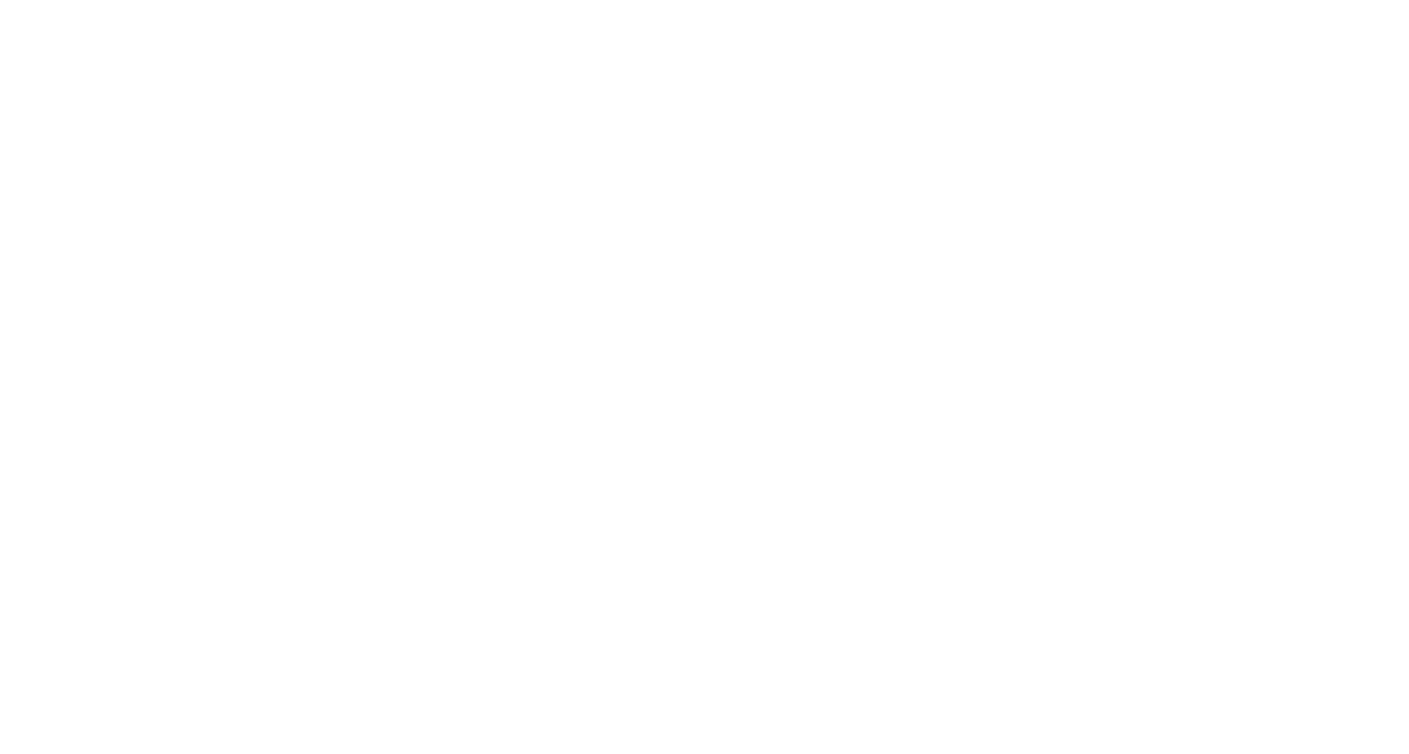
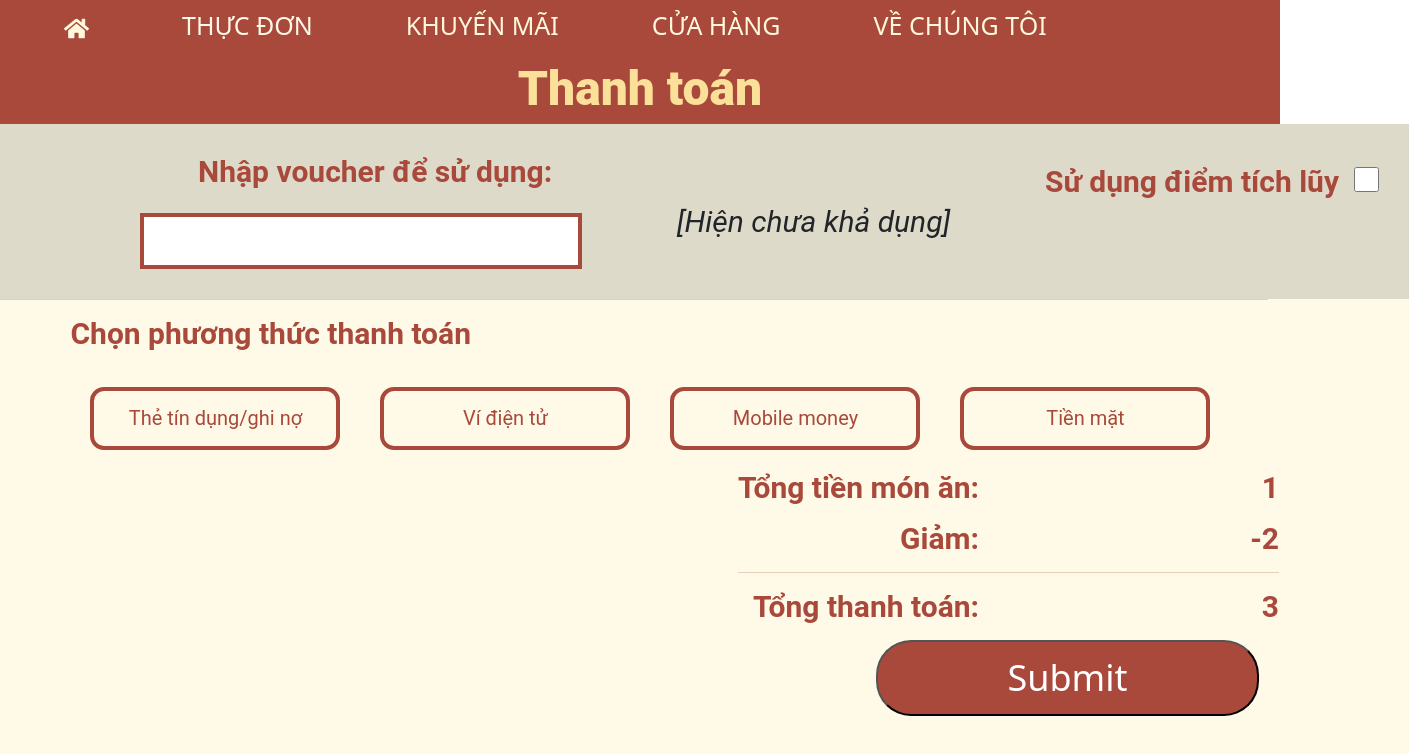
Before and after one commit to hoangduy181/RestaurantPOS, a React (Create React App) app in the folder ResPos/reactapp/: page /Payment in a window 1280 px wide. Before the commit this address had no page. Shown: the top 754 px of the page, 1409 px wide, since content can reach past the window. Built offline with nearby package versions, Linux system fonts and the light colour scheme.

Commit message:
update Payment Component

```diff
--- a/ResPos/reactapp/src/App.js
+++ b/ResPos/reactapp/src/App.js
@@ -3,6 +3,7 @@
 import CartScreen from './ComponentJS/OrderComponent/Orderjs/CartScreen';
 import Feedback from './ComponentJS/Feedback/js/feedback';
 import Seat from './ComponentJS/Payment/js/Seat';
+import Payment from './ComponentJS/Payment/js/Payment';
 import { BrowserRouter as Router, Routes, Route,Link,useRoutes } from "react-router-dom"
 function App() {
   let routes = useRoutes([
@@ -10,6 +11,7 @@
     { path: "/Cart", element: <CartScreen /> },
     { path: "/Feedback", element: <Feedback /> },
     { path: "/Seat", element: <Seat /> },
+    { path: "/Payment", element: <Payment />},
   ]);
   return (
     routes
--- a/ResPos/reactapp/src/ComponentJS/OrderComponent/Orderjs/CartScreen.js
+++ b/ResPos/reactapp/src/ComponentJS/OrderComponent/Orderjs/CartScreen.js
@@ -68,7 +68,7 @@
                             </Col>
                             <Col as='div' id="paymentButton" xs={5} sm={3} md={3} lg={3} xl={3}>
                                 {/* LINK tới trang thanh toán */}
-                                <Link to="/"> <button>THANH TOÁN</button> </Link>
+                                <Link to="/Payment"> <button>THANH TOÁN</button> </Link>
                             </Col>
                     </Col>
             </div>
--- /dev/null
+++ b/ResPos/reactapp/src/ComponentJS/Payment/js/Payment.js
@@ -0,0 +1,102 @@
+import { BrowserRouter as Router, Routes, Route,Link,Switch } from "react-router-dom"
+import HeaderCart from '../../OrderComponent/Orderjs/HeaderCart';
+import CartScreen from "../../OrderComponent/Orderjs/CartScreen";
+import Thanks from './Thanks';
+import "../css/Payment.css"
+
+function Payment() {
+  return (
+    <div class="body">
+      {/* <meta charSet="utf-8" />
+      <title>Payment</title>
+      <meta name="viewport" content="width=device-width, initial-scale=1.0" />
+      <link href="https://fonts.googleapis.com/css2?family=Roboto:wght@400;500&display=swap" rel="stylesheet" />
+      <link rel="stylesheet" href="https://stackpath.bootstrapcdn.com/font-awesome/4.7.0/css/font-awesome.min.css" />
+      <link rel="stylesheet" href="payment.css" /> */}
+
+      <HeaderCart />
+      <div className="Payment-header">
+        <div className="headerCart-Icon">
+          {/* <Link to="/CartScreen"><div >< size="50px" color="#F9C846"/></div></Link>
+              <div fontWidth="30px" textColor="#FBE09A">
+              <div >Menu</div>
+              </div> */}
+          </div>
+
+        <div className="Payment-title">
+          <p>Thanh toán</p>
+        </div>
+
+        <div className="Payment-user" />
+        <div className="Payment-shopcar" />
+      </div>
+
+      <div className="Payment-content">
+        <div className="Payment-voucher">
+          <div className="use-voucher">
+            <form action>
+              <label htmlFor="voucher">Nhập voucher để sử dụng:</label><br /><br />
+              <input type="text" id="voucher"  />
+            </form>
+          </div>
+          <div className="not-available">
+            <p>[Hiện chưa khả dụng]</p>
+          </div>
+          <div className="use-point">
+            <form>
+              <label htmlFor="point"> Sử dụng điểm tích lũy</label>
+              <input type="checkbox" id="point" name="point" defaultValue="point" />
+            </form>
+          </div>
+        </div>
+
+        <div class="hr">
+          <hr />
+        </div>
+
+        <div className="Payment-method">
+          <p className="p">Chọn phương thức thanh toán</p>
+
+          <div className="Payment-method2">
+            <form className="boxed" method="post" onClick={Thanks}>
+              <input type="radio" id="credit-debit" name="method" defaultValue="Credit Debit card" />
+              <label htmlFor="credit-debit">Thẻ tín dụng/ghi nợ </label>
+
+              <input type="radio" id="electronic-wallet" name="method" defaultValue="Electronic wallet" />
+              <label htmlFor="electronic-wallet">Ví điện tử </label>
+
+              <input type="radio" id="mobile-money" name="method" defaultValue="Mobile money" />
+              <label htmlFor="mobile-money">Mobile money </label>
+
+              <input type="radio" id="cash" name="method" defaultValue="cash" />
+              <label htmlFor="cash">Tiền mặt </label>
+            </form>
+          </div>
+
+          <div className="Payment-money">
+            <div className="Payment-money-left">
+              <p>Tổng tiền món ăn: </p>
+              <p> Giảm: </p>
+              <hr />
+              <p> Tổng thanh toán: </p>
+            </div>
+            <div className="Payment-money-rigth">
+              <p> 1 </p>
+              <p>-2</p>
+              <hr />
+              <p>3</p>
+            </div>
+          </div>
+
+          <div className="submit">
+            <form onClick={Thanks}>
+              <input type="submit" defaultValue="Đặt & thanh toán"/>
+            </form>
+          </div>
+        </div>
+      </div>
+    </div>
+  )
+}
+
+export default Payment;
--- /dev/null
+++ b/ResPos/reactapp/src/ComponentJS/Payment/js/Thanks.js
@@ -0,0 +1 @@
+alert("Xin cảm ơn quý khách! Chúc quý khách ngon miệng");
```
Also changed, not shown: 1 other file (tests, documents, lock files or other folders).
